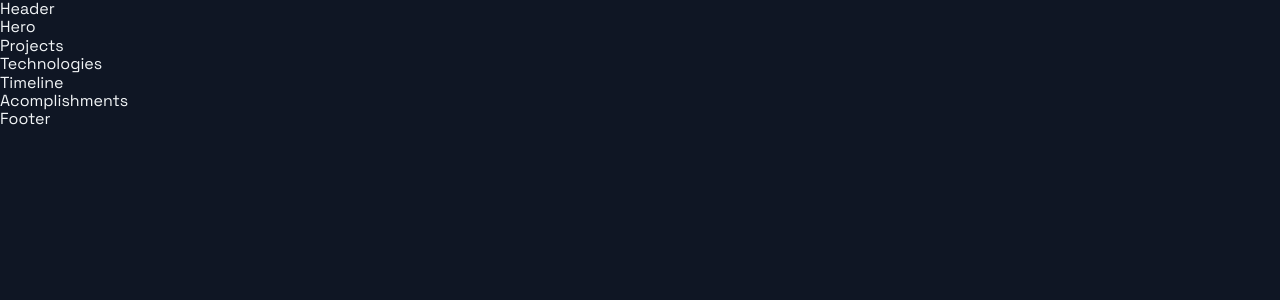
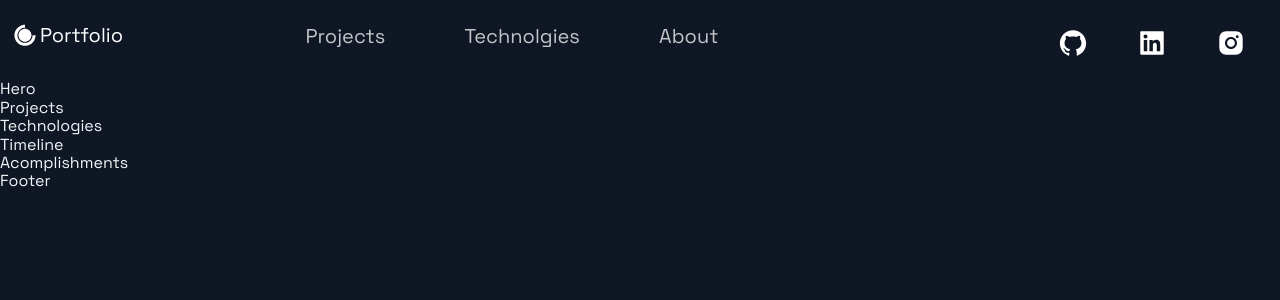
Before and after one commit to shaunvan119/shaunvan-portfolio, a Next.js app: page / in a window 1280 px wide. Shown: the top 300 px of the page. Built offline with nearby package versions, Linux system fonts and the light colour scheme.

Commit message:
header section

```diff
--- a/src/components/Header/Header.js
+++ b/src/components/Header/Header.js
@@ -3,12 +3,48 @@
 import { AiFillGithub, AiFillInstagram, AiFillLinkedin } from 'react-icons/ai';
 import { DiCssdeck } from 'react-icons/di';
 
-import { Container, Div1, Div2, Div3, NavLink, SocialIcons } from './HeaderStyles';
+import { Container, Div1, Div2, Div3, NavLink, SocialIcons, Span } from './HeaderStyles';
 
 const Header = () =>  (
-  <div>
-    Header
-  </div>
+  <Container>
+    <Div1>
+      <Link href="/">
+          <a style={{ display:'flex', alignItems: "center", color: 'white', marginBottom: '20px', }}>
+            <DiCssdeck size="3rem"/> <Span>Portfolio</Span>
+          </a>
+
+      </Link>
+    </Div1>
+    <Div2>
+          <li>
+            <Link href="#projects">
+              <NavLink>Projects</NavLink>
+            </Link>
+          </li>
+          <li>
+            <Link href="#tech">
+              <NavLink>Technolgies</NavLink>
+            </Link>
+          </li>
+          <li>
+            <Link href="about">
+              <NavLink>About</NavLink>
+            </Link>
+          </li>
+    </Div2>
+    <Div3>
+          <SocialIcons href="https://github.com/shaunvan119">
+            <AiFillGithub size="3rem"/>
+          </SocialIcons>
+          <SocialIcons href="https://www.linkedin.com/in/shaun-van-amersfoort-80b7b7194/">
+            <AiFillLinkedin size="3rem"/>
+          </SocialIcons>
+          <SocialIcons href="https://instagram.com">
+            <AiFillInstagram size="3rem"/>
+          </SocialIcons>
+    </Div3>
+
+  </Container>
 );
 
 export default Header;
--- a/src/components/Header/HeaderStyles.js
+++ b/src/components/Header/HeaderStyles.js
@@ -16,6 +16,10 @@
     grid-column-gap: 0.5rem;
     grid-row-gap: 0.5rem;
   }
+`;
+
+export const Span = styled.span `
+font-size: 2rem;
 `;
 export const Div1 = styled.div`
   grid-area: 1 / 1 / 2 / 2;
```
Also changed, not shown: 1 other file (tests, documents, lock files or other folders).
